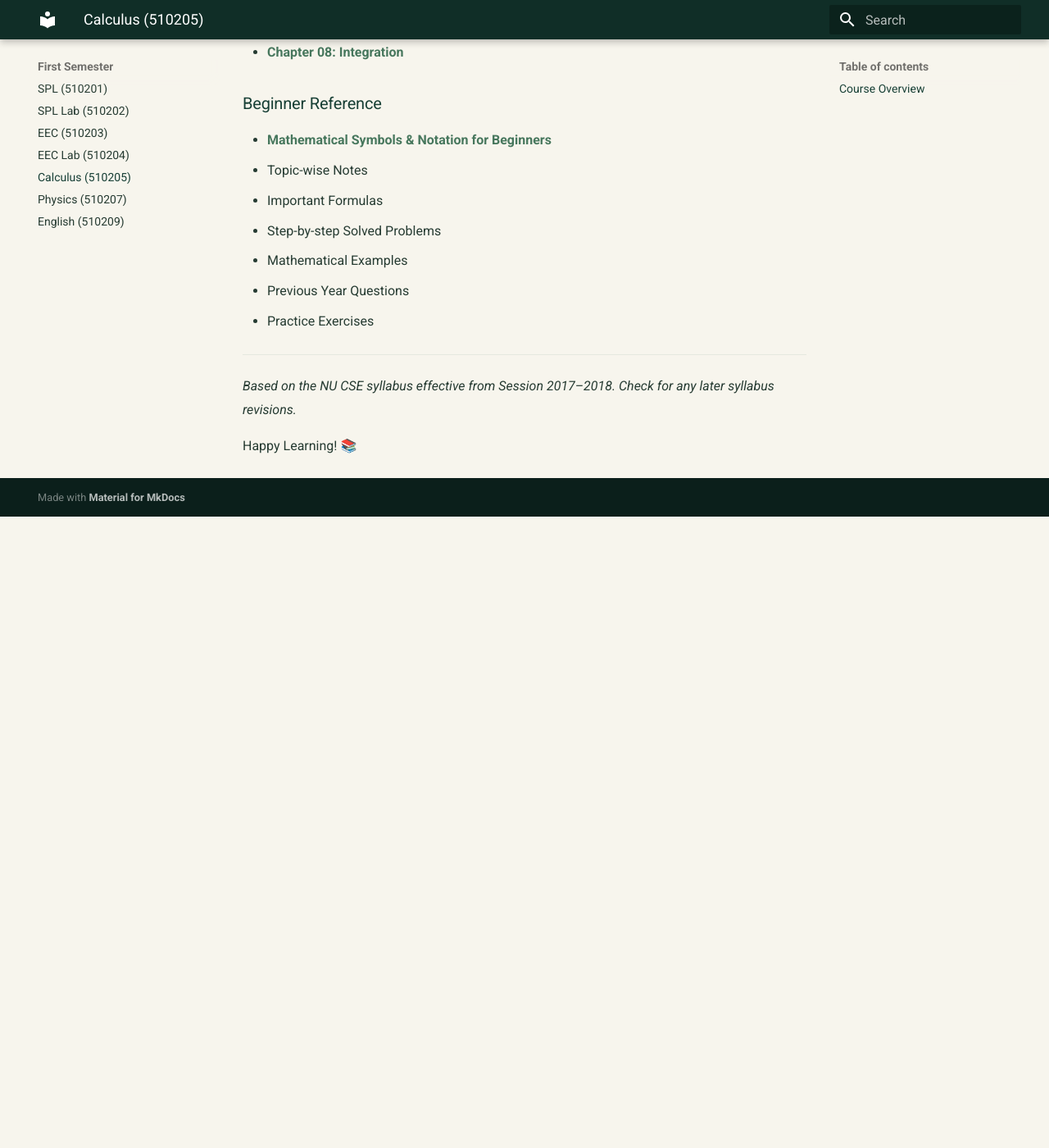
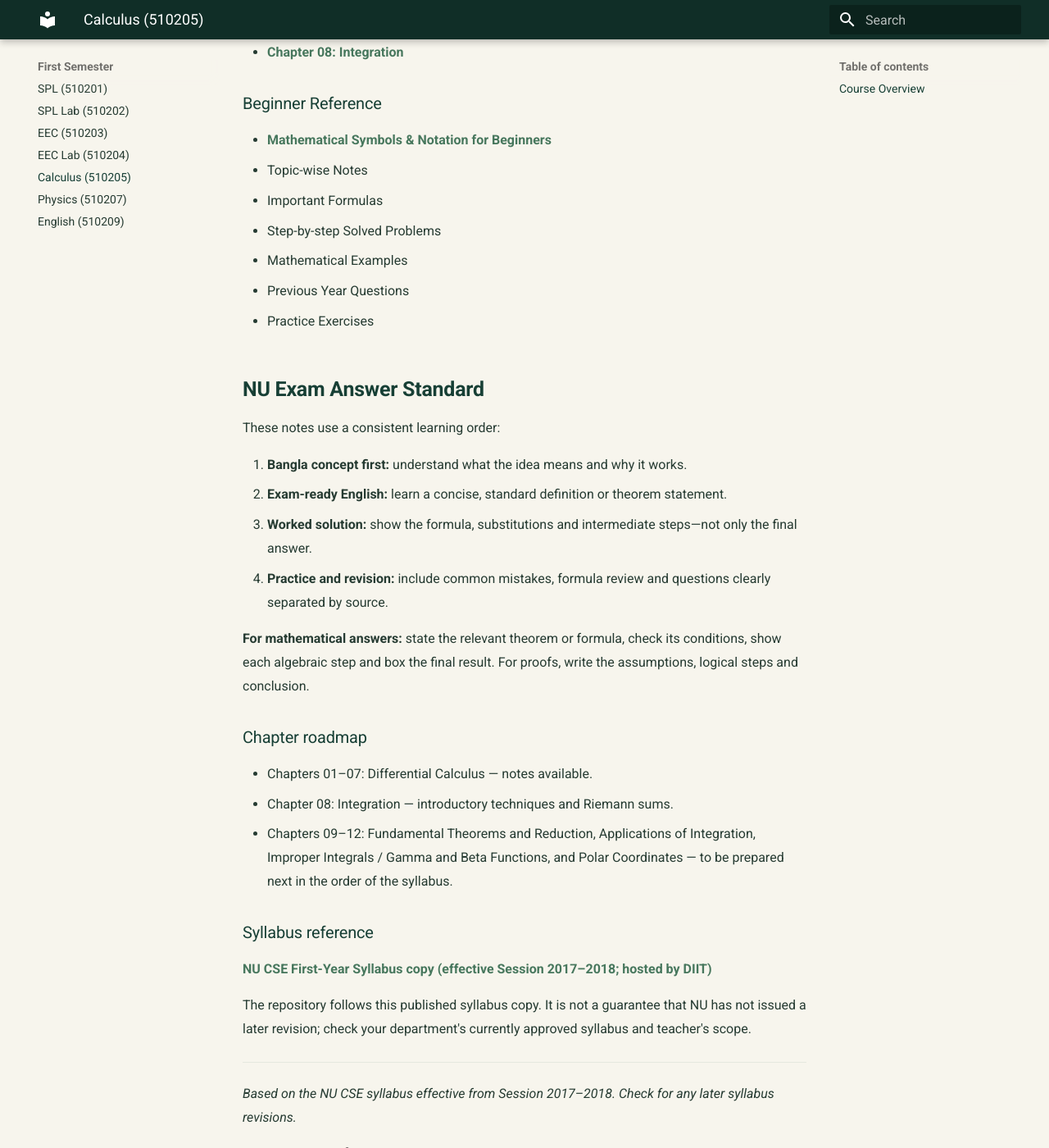
Before and after one commit to taimiyatahsin0-png/nu-cse-notes-store, an MkDocs documentation site: the page built from docs/subjects/cal/index.md, in a window 1280 px wide and 1400 px high, scrolled down 4176 px. Shown: the whole window at 82% size. Built offline with MkDocs 1.6.1 and Material for MkDocs 9.7.7, drawn with Linux system fonts in a browser that asks for light colours; before the commit the page ends 4806 px from its top, so only the background shows below that.

Commit message:
Clarify NU Calculus syllabus roadmap and exam answer standard

```diff
--- a/docs/subjects/cal/index.md
+++ b/docs/subjects/cal/index.md
@@ -124,6 +124,30 @@ This course covers the fundamental concepts of Differential Calculus and Integra
 - Previous Year Questions
 - Practice Exercises
 
+
+## NU Exam Answer Standard
+
+These notes use a consistent learning order:
+
+1. **Bangla concept first:** understand what the idea means and why it works.
+2. **Exam-ready English:** learn a concise, standard definition or theorem statement.
+3. **Worked solution:** show the formula, substitutions and intermediate steps—not only the final answer.
+4. **Practice and revision:** include common mistakes, formula review and questions clearly separated by source.
+
+**For mathematical answers:** state the relevant theorem or formula, check its conditions, show each algebraic step and box the final result. For proofs, write the assumptions, logical steps and conclusion.
+
+### Chapter roadmap
+
+- Chapters 01–07: Differential Calculus — notes available.
+- Chapter 08: Integration — introductory techniques and Riemann sums.
+- Chapters 09–12: Fundamental Theorems and Reduction, Applications of Integration, Improper Integrals / Gamma and Beta Functions, and Polar Coordinates — to be prepared next in the order of the syllabus.
+
+### Syllabus reference
+
+[NU CSE First-Year Syllabus copy (effective Session 2017–2018; hosted by DIIT)](https://diit.edu.bd/media/resource/Computer_Science_and_Engineering_1st_Year_Pub_Date_15092019.pdf)
+
+The repository follows this published syllabus copy. It is not a guarantee that NU has not issued a later revision; check your department's currently approved syllabus and teacher's scope.
+
 ---
 
 *Based on the NU CSE syllabus effective from Session 2017–2018. Check for any later syllabus revisions.*
```
